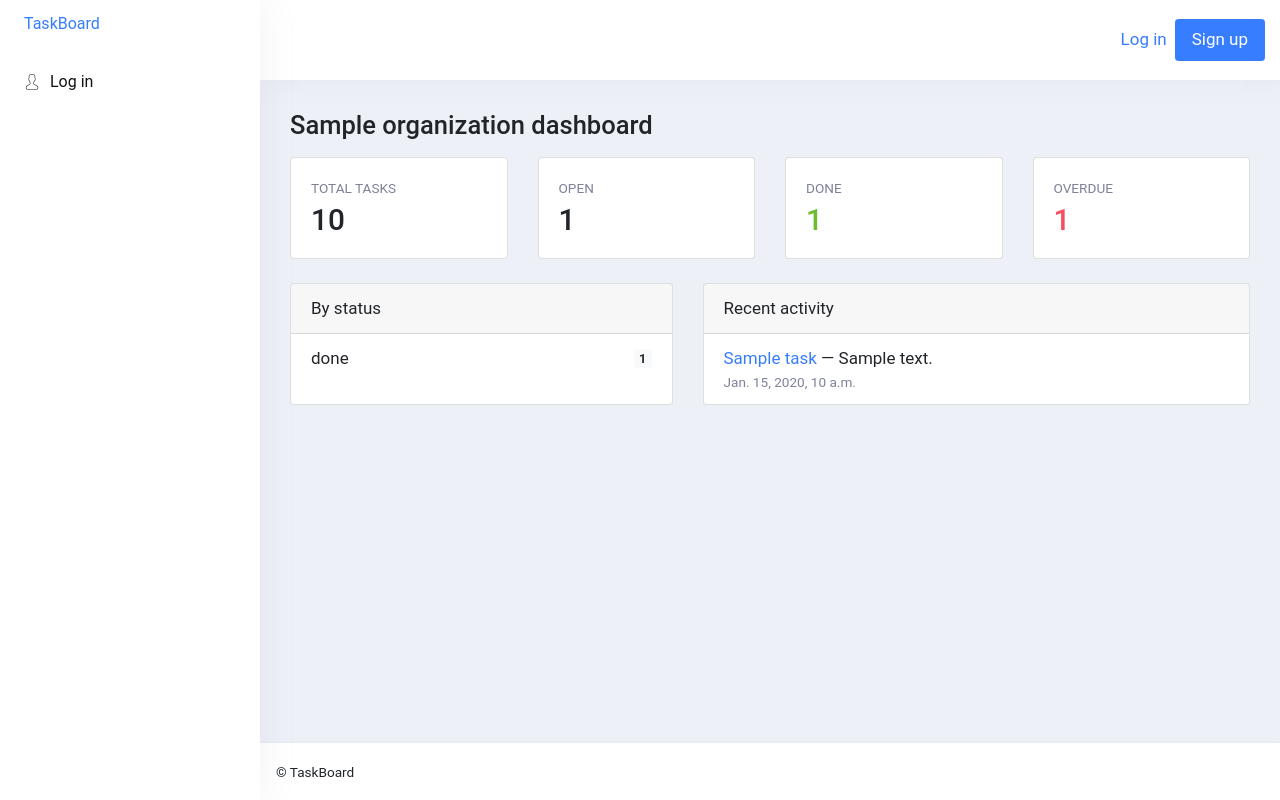
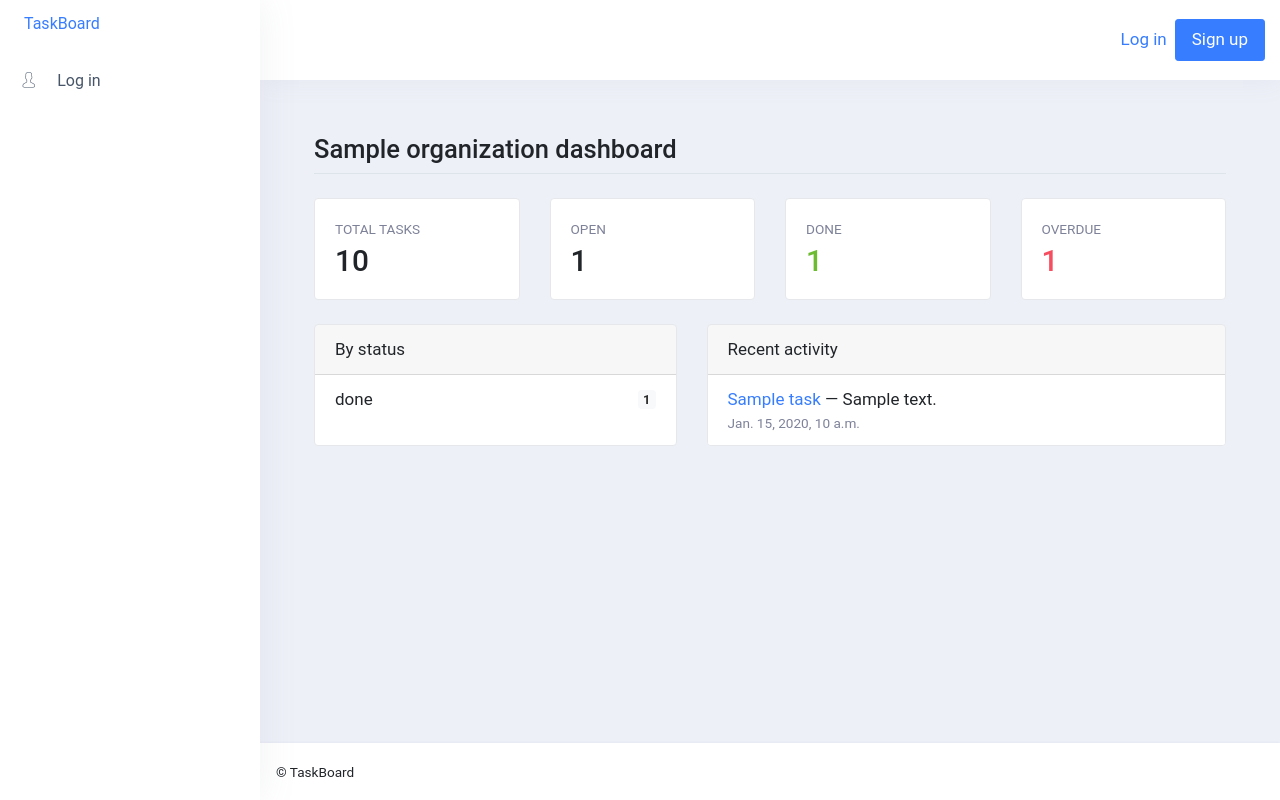
Before and after one commit to abdulwahed-sweden/TaskBoard, a Django app: template tasks/templates/tasks/dashboard.html in a window 1280 px wide. Run offline with Django 4.2, Linux system fonts and the light colour scheme; the template is opened without the code that fills it: most values are stand-ins (such as "Sample title", 1, 10 or a date in 2020); some libraries are stand-ins or nearby versions.

Commit message:
Polish theme layout: content padding + sidebar nav styling
Across all pages (base.html only):
- Wrap page content in a padded `container-fluid p-3 p-lg-4` so cards/tables no
  longer sit flush against the sidebar/edges (the kit padded per-section; the
  hand-adapted shell had none). Page header gets a clean bottom divider.
- Sidebar nav: consistent icon+label rows with hover and an active accent;
  checkbox/radio alignment; subtle card borders.

Template-only; pytest 141 passed, check clean, pages render 200.

Co-Authored-By: Claude Opus 4.8 (1M context) <noreply@anthropic.com>

```diff
--- a/templates/base.html
+++ b/templates/base.html
@@ -27,6 +27,15 @@
       #middle .helptext { display: block; font-size: .8rem; color: #6c757d; margin-top: .25rem; }
       #middle ul.errorlist { list-style: none; padding: .5rem .75rem; margin: .25rem 0;
         color: #842029; background: #f8d7da; border: 1px solid #f5c2c7; border-radius: .375rem; font-size: .85rem; }
+      #middle input[type=checkbox], #middle input[type=radio] { margin-right: .4rem; vertical-align: middle; }
+      #middle .card { border: 1px solid #e5e7eb; }
+
+      /* Sidebar nav: consistent icon+label rows, hover, and active accent. */
+      #aside-main .nav-link { display: flex; align-items: center; gap: .6rem;
+        padding: .5rem .75rem; color: #475569; border-radius: 8px; }
+      #aside-main .nav-link:hover { background: #f1f5f9; text-decoration: none; }
+      #aside-main .nav-item.active > .nav-link { color: #2563eb; font-weight: 600; background: #eef2ff; }
+      #aside-main .nav-link i { width: 1.1rem; text-align: center; }
     </style>
 
     {% block extra_css %}{% endblock %}
@@ -128,11 +137,12 @@
 
 
         <!-- main content -->
-        <main id="middle" class="flex-fill mx-auto w-100">
+        <main id="middle" class="flex-fill">
+          <div class="container-fluid p-3 p-lg-4">
 
             {% block page_header %}
-          <header class="mb-3">
-            <h1 class="h4">{% block page_title %}{% endblock %}</h1>
+            <header class="mb-4 pb-2 border-bottom">
+              <h1 class="h4 mb-0">{% block page_title %}{% endblock %}</h1>
               {% block breadcrumb %}{% endblock %}
             </header>
             {% endblock %}
@@ -145,6 +155,7 @@
 
             {% block content %}{% endblock %}
 
+          </div>
         </main>
         <!-- /main content -->
 
```
Lines whose indentation alone changed are shown as unchanged.
